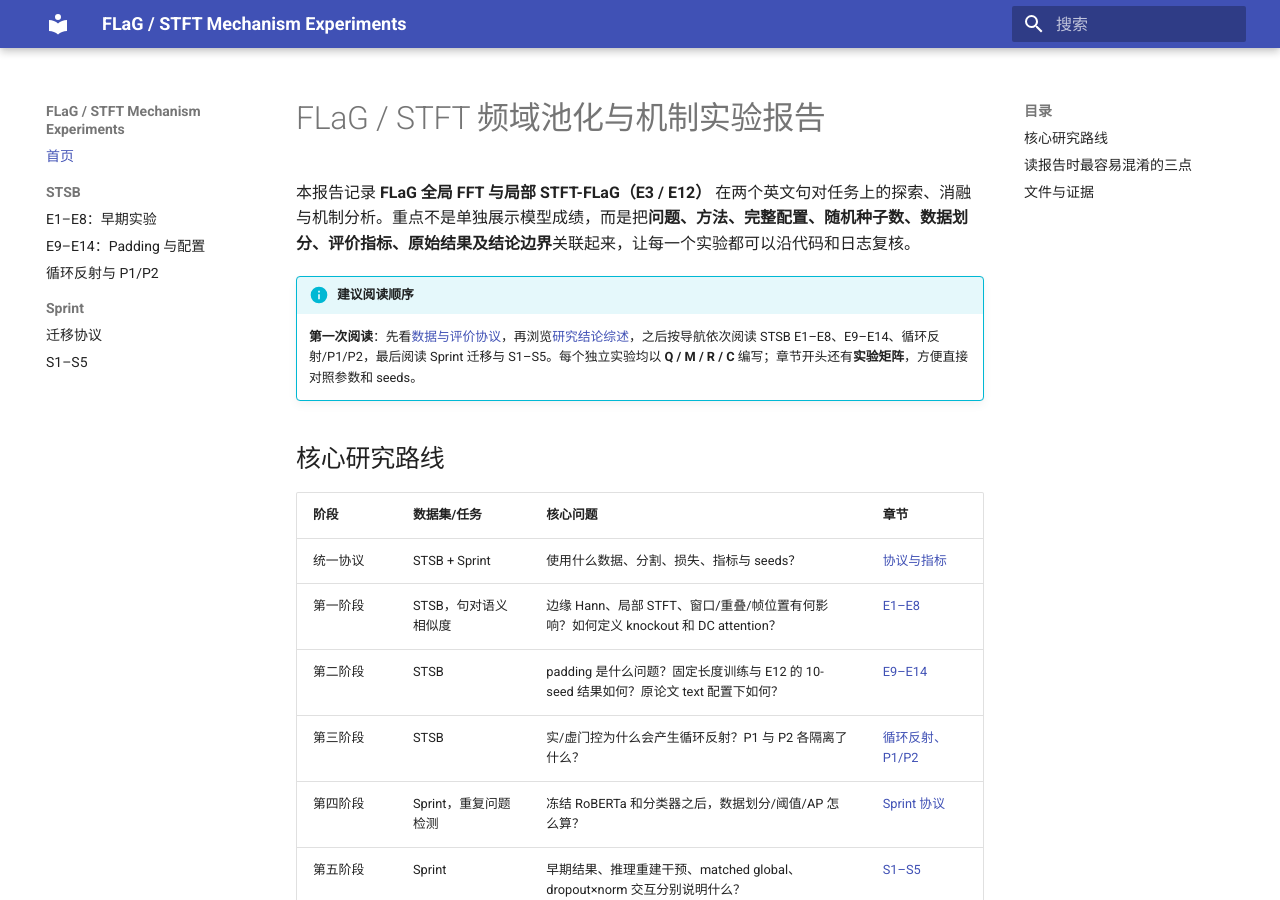
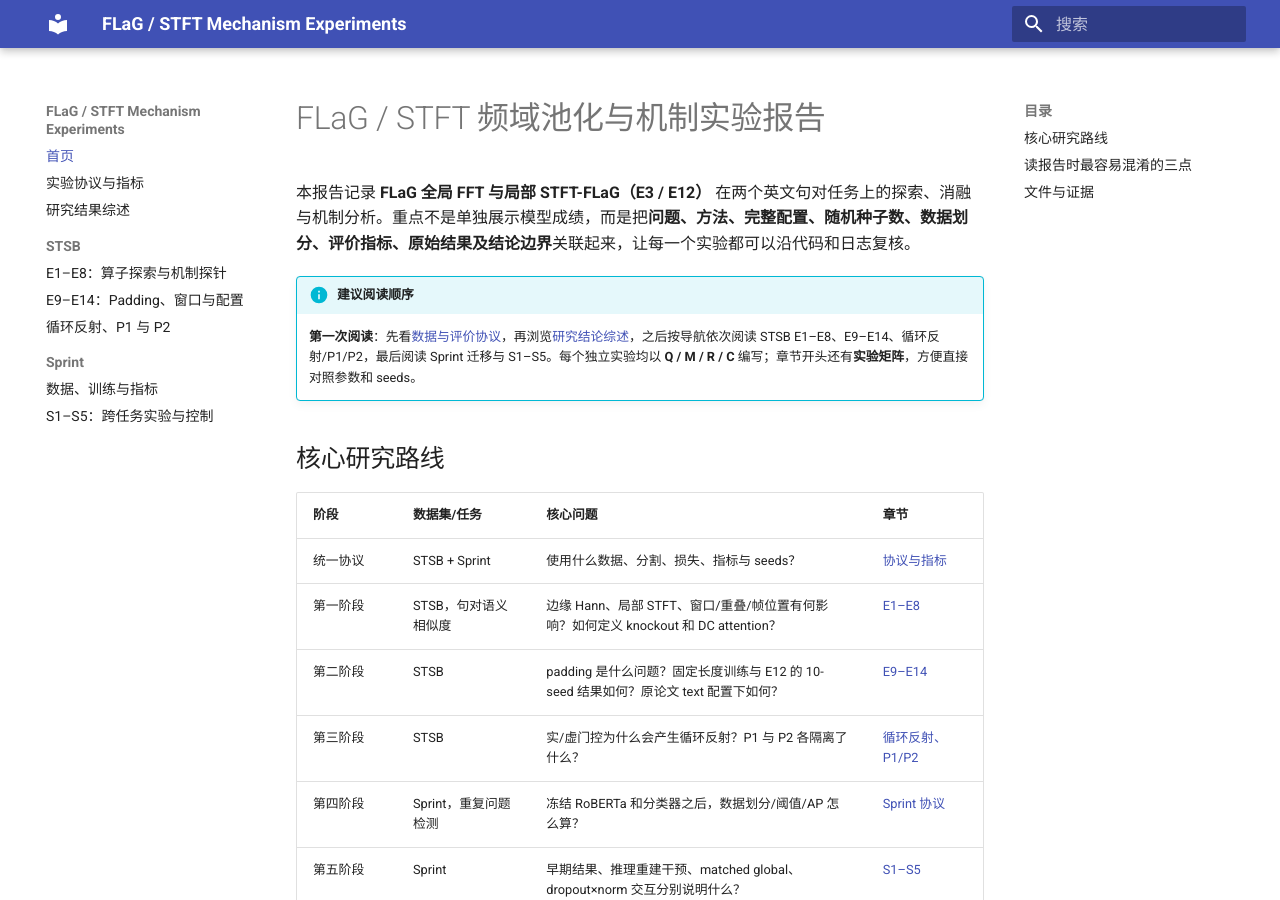
Before and after one commit to lumoswwr/FLaG-STFT-Notes, an MkDocs documentation site: the page built from docs/index.md, in a window 1280 px wide and 900 px high. Built offline with MkDocs 1.6.1 and Material for MkDocs 9.7.7, drawn with Linux system fonts in a browser that asks for light colours.

Commit message:
update mkdocs.yml navigation and scope for full experimental report

```diff
--- a/mkdocs.yml
+++ b/mkdocs.yml
@@ -1,16 +1,18 @@
 site_name: FLaG / STFT Mechanism Experiments
-site_description: FLaG / STFT 实验记录与机制分析
+site_description: FLaG / STFT 实验配置、指标与机制分析
 site_url: https://lumoswwr.github.io/FLaG-STFT-Notes/
 
 nav:
   - 首页: index.md
+  - 实验协议与指标: methods.md
+  - 研究结果综述: findings.md
   - STSB:
-      - E1–E8：早期实验: stsb/01-experiments.md
-      - E9–E14：Padding 与配置: stsb/02-padding.md
-      - 循环反射与 P1/P2: stsb/03-mechanism.md
+      - E1–E8：算子探索与机制探针: stsb/01-experiments.md
+      - E9–E14：Padding、窗口与配置: stsb/02-padding.md
+      - 循环反射、P1 与 P2: stsb/03-mechanism.md
   - Sprint:
-      - 迁移协议: sprint/01-protocol.md
-      - S1–S5: sprint/02-experiments.md
+      - 数据、训练与指标: sprint/01-protocol.md
+      - S1–S5：跨任务实验与控制: sprint/02-experiments.md
 
 theme:
   name: material
```
